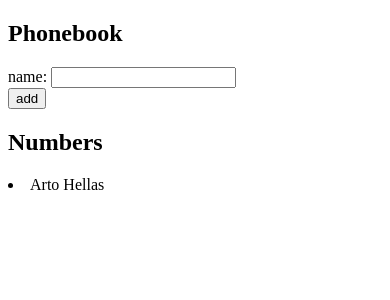
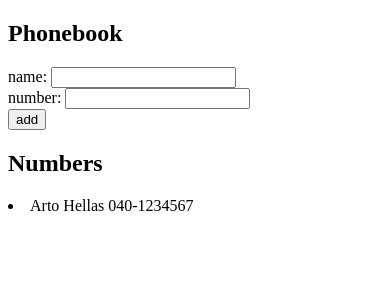
Before and after one commit to dmarie777/fullstackopen, a React (Vite) app in the folder part2/phonebook/: page / in a window 390 px wide. Shown: the top 300 px of the page. Built offline with nearby package versions, Linux system fonts and the light colour scheme.

Commit message:
Solution for exercise 2.8: Addition of functionality to add new phone numbers

```diff
--- a/part2/phonebook/src/App.jsx
+++ b/part2/phonebook/src/App.jsx
@@ -2,14 +2,19 @@
 
 function App() {
   const [persons, setPersons] = useState([
-    { name: 'Arto Hellas' }
+    {
+      name: 'Arto Hellas',
+      number: '040-1234567'
+  }
   ])
   const [newName, setNewName] = useState('')
+  const [newNumber, setNewNumber] = useState('')
 
   const addName = (event) => {
     event.preventDefault()
     const obj = {
-      name: newName
+      name: newName,
+      number: newNumber
     }
     let namesArray = persons.map(person => person.name)
     if (!namesArray.includes(newName)) {
@@ -22,6 +27,10 @@
   const changeName = (event) => {
     setNewName(event.target.value)
   }
+  const changeNumber = (event) => {
+    setNewNumber(event.target.value)
+  }
+
   return (
     <>
       <div>
@@ -31,11 +40,14 @@
             name: <input value={newName} onChange={changeName}/>
           </div>
           <div>
+          number: <input value={newNumber} onChange={changeNumber}/>
+          </div>
+          <div>
             <button type = "submit">add</button>
           </div>
         </form>
         <h2>Numbers</h2>
-        {persons.map(person => <li key={person.name}> {person.name}</li>)}
+        {persons.map(person => <li key={person.name}> {person.name} {person.number }</li>)}
       </div>
     </>
   )
```
